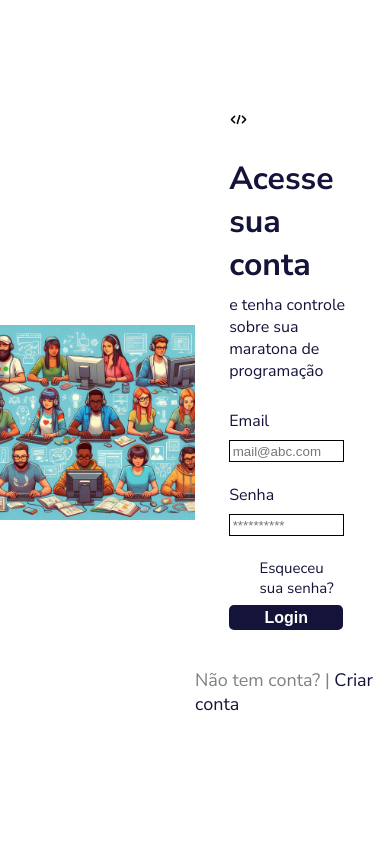
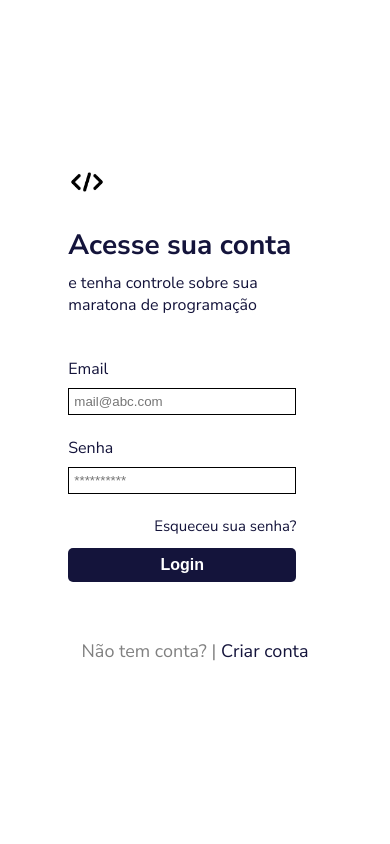
Before and after one commit to JorgeRoniel/Projeto-Integrador1, a Flask app: page / in a window 390 px wide. Run offline with Flask 3, Linux system fonts and the light colour scheme.

Commit message:
Telas responsivas

```diff
--- a/static/css/login.css
+++ b/static/css/login.css
@@ -62,6 +62,9 @@ a{
 .formMoveLeft{
     transform: translateX(-100%);
 }
+.formMoveLeftMobile {
+    transform: rotateY(180deg);
+}
 form{
     display: flex;
     width: 65%;
@@ -90,6 +93,7 @@ form{
     justify-content: center;
     align-items: end;
     font-size: 18px;
+    transition: transform 1s ease;
 }
 .cadastro p{
     color: grey;
@@ -105,3 +109,37 @@ form{
 .sideMoveRight{
     transform:translateX(100%);
 }
+
+@media only screen and (max-width: 768px) {
+    .container{
+        align-items: center;
+        justify-content: center;
+    }
+    .side{
+        display: none;
+    }
+    .login-form{
+        width: 100%;
+        align-items: center;
+        justify-content: center;
+        margin-left: 0;
+        margin-right: 0;
+    }
+    .recuperaSenha{
+        margin-right: 10%;
+    }
+    .apresentacao{
+        align-items: center;
+        justify-content: center;
+    }
+    .apresentacao h1{
+        font-size: 28px;
+    }
+    .cadastro{
+        align-items: center;
+        justify-content: center;
+    }
+    .container{
+        background-color: rgb(58, 57, 57);
+    }
+}
--- a/templates/home.html
+++ b/templates/home.html
@@ -16,7 +16,7 @@
             <div class="escudoTimePerfil">
                 <img src="static\img\Logo.png" width="100%">
             </div>
-            <img src="static\img\LogoReduzida.png" width="2%" style="border-radius: 100%;">
+            <img class="imagemLogoNav" src="static\img\LogoReduzida.png" width="2%" style="border-radius: 100%;">
             <div class="vertical-bar"></div>
             <button class="criarMais">+ Criar Mais</button>
             <div class="spacer"></div>
--- a/templates/login.html
+++ b/templates/login.html
@@ -36,7 +36,7 @@
                 </p>
             </div>
 
-            <form id="cadastro-form" action="{{ url_for('rotas.create_user') }}" method="POST">
+            <form class="cadastroForm" id="cadastro-form" action="{{ url_for('rotas.create_user') }}" method="POST">
                 <div class="apresentacao">
                     <img src="static\img\codigo.png" width="15%">
                     <h1>Cadastre-se</h1>
@@ -48,9 +48,9 @@
                 <label for="senhaCriar">Senha</label>
                 <input id="senhaCriar" type="password" name="novaSenha" placeholder="**********"><br>
                 <p style="margin-top: 0;" id="textSigin" class="textLogin"></p>
-                <button type="submit">Cadastrar</button>
+                <button id="botaoCadastrar" type="submit">Cadastrar</button>
             </form>
-            <div id="jaTemConta" class="cadastro">
+            <div id="jaTemConta" class="cadastro criacao">
                 <p>Já tem uma conta? |
                     <a id="logar"> Entrar</a>
                 </p>
```
Also changed, not shown: static/css/home.css (+33 -0 lines), static/js/login/login.js (+27 -24 lines).
